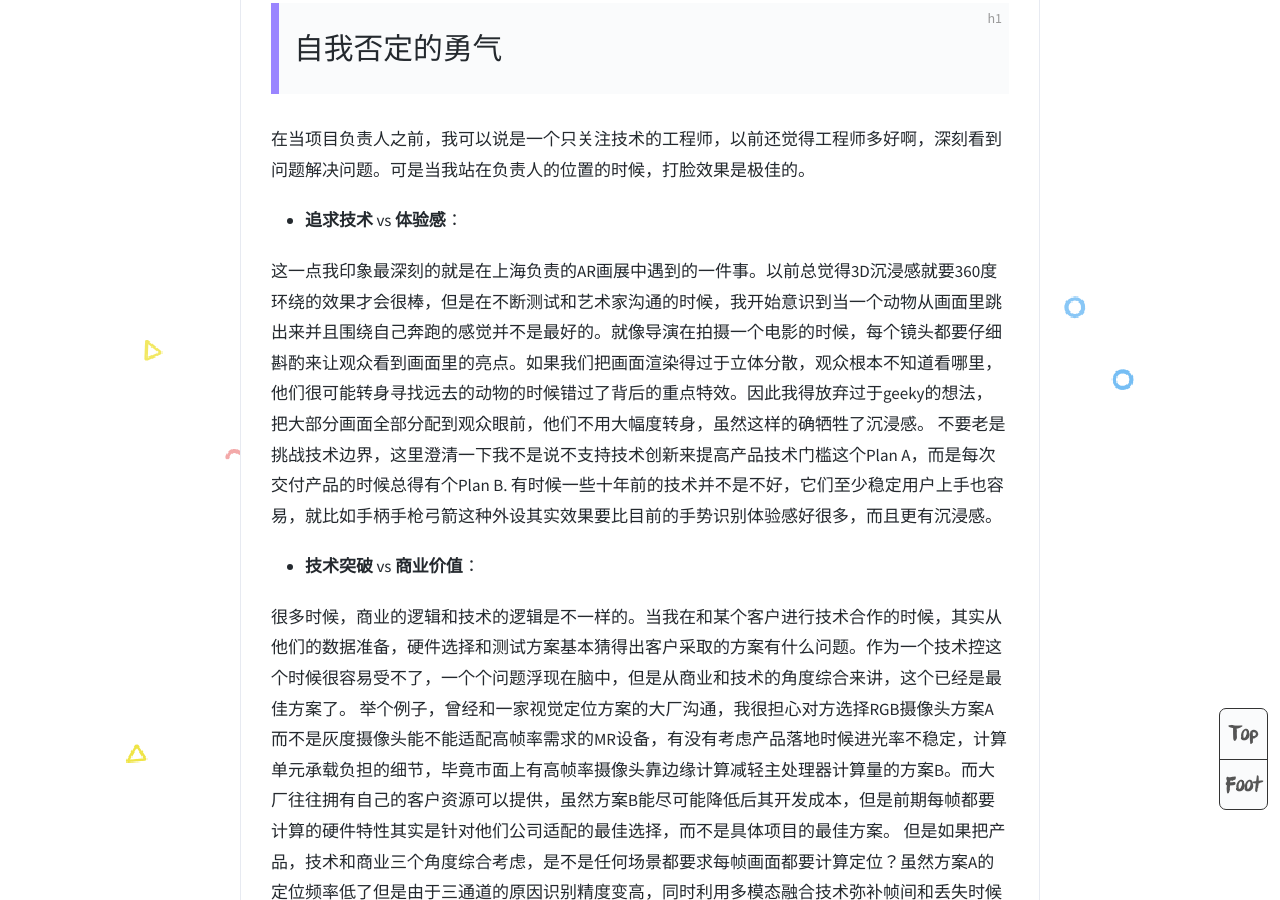
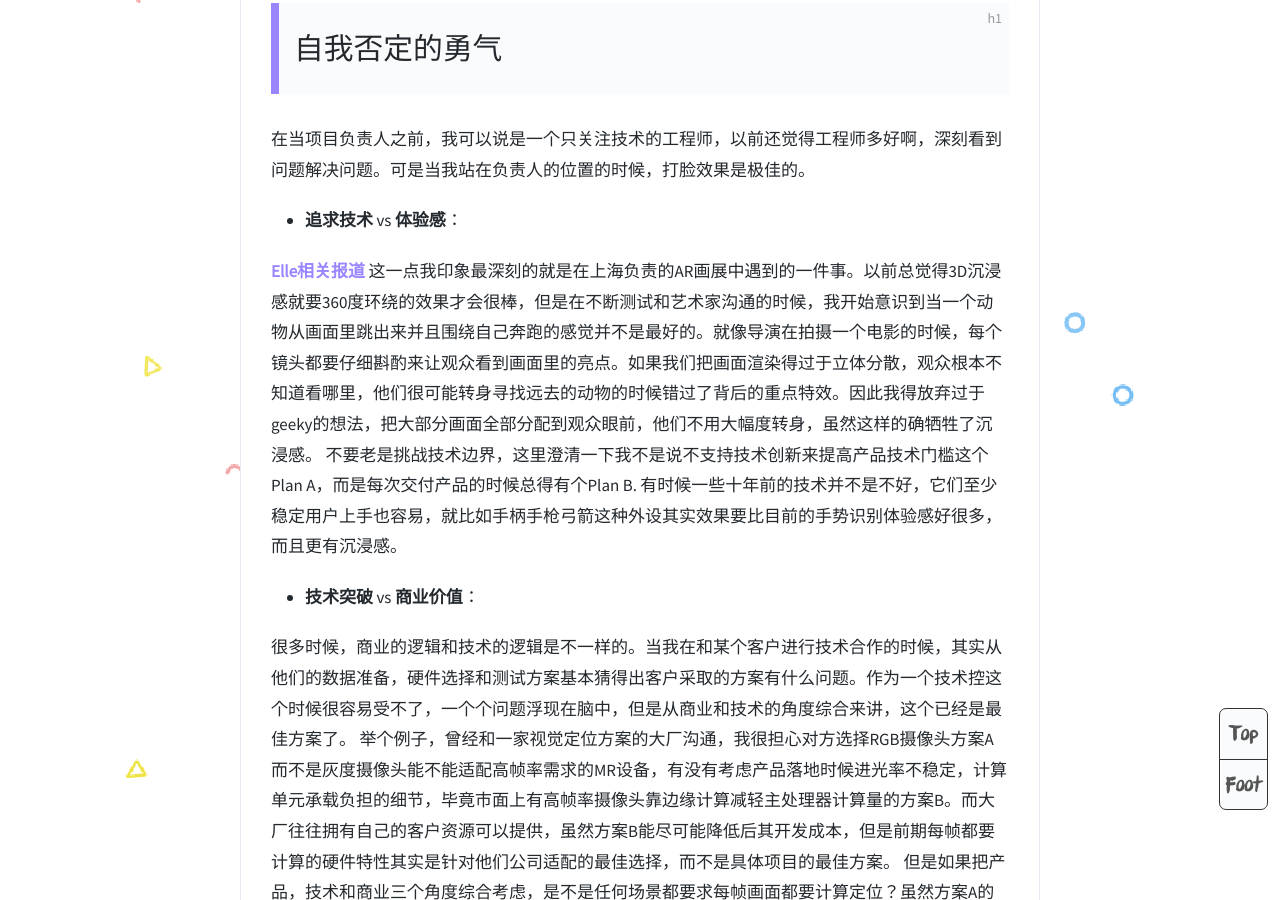
Before and after one commit to Hummmm/hummmm.github.io, a Jekyll site: the page built from _posts/2020-01-01-pm.md, in a window 1280 px wide and 900 px high, scrolled down 781 px. Built offline with Jekyll 4.4.1, drawn with Linux system fonts in a browser that asks for light colours; some web fonts are replaced; comment, search, counter and statistics services are not loaded.

Commit message:
Update 2020-01-01-pm.md

```diff
--- a/_posts/2020-01-01-pm.md
+++ b/_posts/2020-01-01-pm.md
@@ -19,8 +19,11 @@ tags: Thought
 在当项目负责人之前，我可以说是一个只关注技术的工程师，以前还觉得工程师多好啊，深刻看到问题解决问题。可是当我站在负责人的位置的时候，打脸效果是极佳的。
 - **追求技术** vs **体验感**：
 
+[Elle相关报道](https://www.ellechina.com/fashion/news/a30238147/pacificfuture-percylau-arglass/)
 这一点我印象最深刻的就是在上海负责的AR画展中遇到的一件事。以前总觉得3D沉浸感就要360度环绕的效果才会很棒，但是在不断测试和艺术家沟通的时候，我开始意识到当一个动物从画面里跳出来并且围绕自己奔跑的感觉并不是最好的。就像导演在拍摄一个电影的时候，每个镜头都要仔细斟酌来让观众看到画面里的亮点。如果我们把画面渲染得过于立体分散，观众根本不知道看哪里，他们很可能转身寻找远去的动物的时候错过了背后的重点特效。因此我得放弃过于geeky的想法，把大部分画面全部分配到观众眼前，他们不用大幅度转身，虽然这样的确牺牲了沉浸感。
 不要老是挑战技术边界，这里澄清一下我不是说不支持技术创新来提高产品技术门槛这个Plan A，而是每次交付产品的时候总得有个Plan B. 有时候一些十年前的技术并不是不好，它们至少稳定用户上手也容易，就比如手柄手枪弓箭这种外设其实效果要比目前的手势识别体验感好很多，而且更有沉浸感。
+
+
 - **技术突破** vs **商业价值**：
 
 很多时候，商业的逻辑和技术的逻辑是不一样的。当我在和某个客户进行技术合作的时候，其实从他们的数据准备，硬件选择和测试方案基本猜得出客户采取的方案有什么问题。作为一个技术控这个时候很容易受不了，一个个问题浮现在脑中，但是从商业和技术的角度综合来讲，这个已经是最佳方案了。 举个例子，曾经和一家视觉定位方案的大厂沟通，我很担心对方选择RGB摄像头方案A而不是灰度摄像头能不能适配高帧率需求的MR设备，有没有考虑产品落地时候进光率不稳定，计算单元承载负担的细节，毕竟市面上有高帧率摄像头靠边缘计算减轻主处理器计算量的方案B。而大厂往往拥有自己的客户资源可以提供，虽然方案B能尽可能降低后其开发成本，但是前期每帧都要计算的硬件特性其实是针对他们公司适配的最佳选择，而不是具体项目的最佳方案。 但是如果把产品，技术和商业三个角度综合考虑，是不是任何场景都要求每帧画面都要计算定位？虽然方案A的定位频率低了但是由于三通道的原因识别精度变高，同时利用多模态融合技术弥补帧间和丢失时候的MR设备位姿，甚至可能比方案B来得效果好。
```
